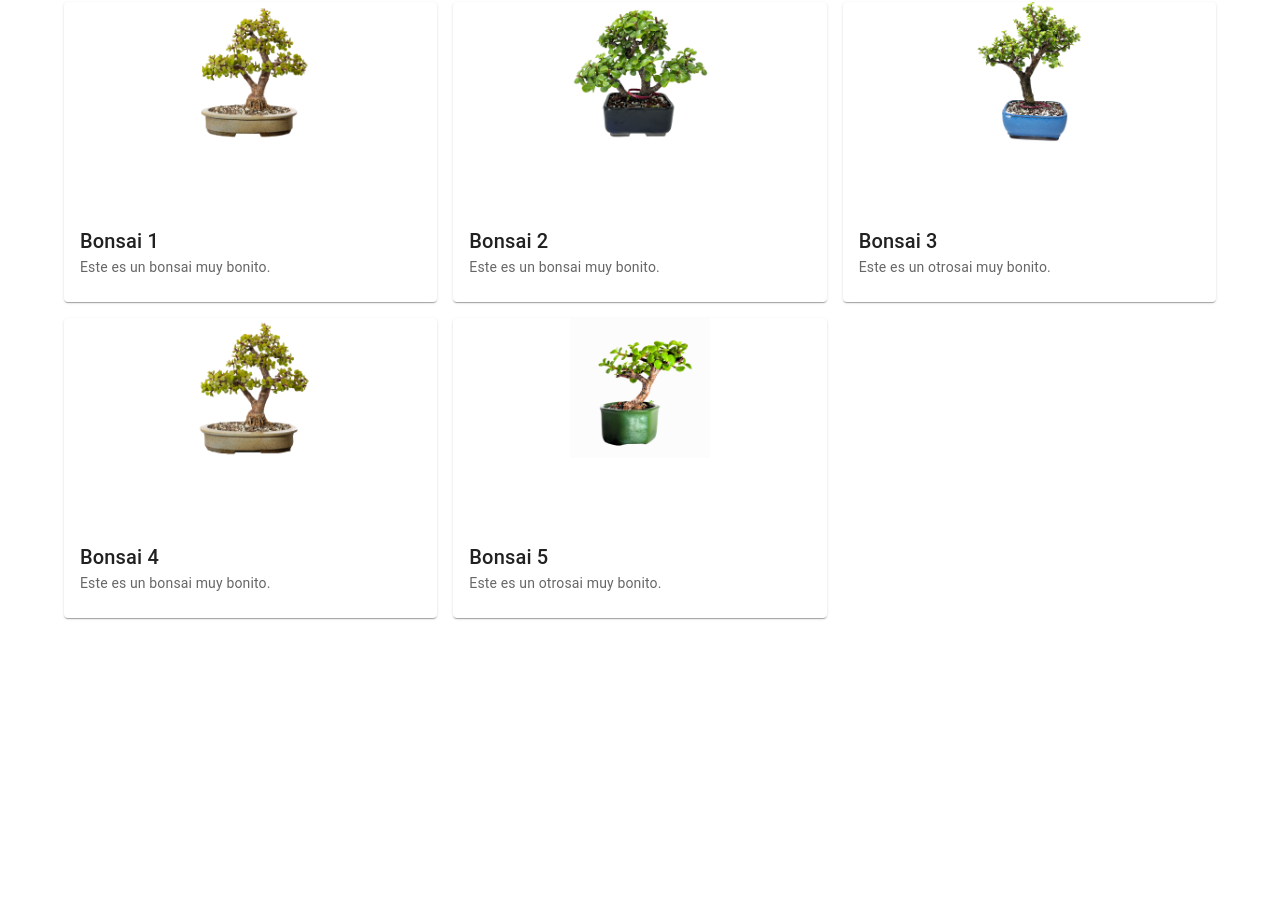
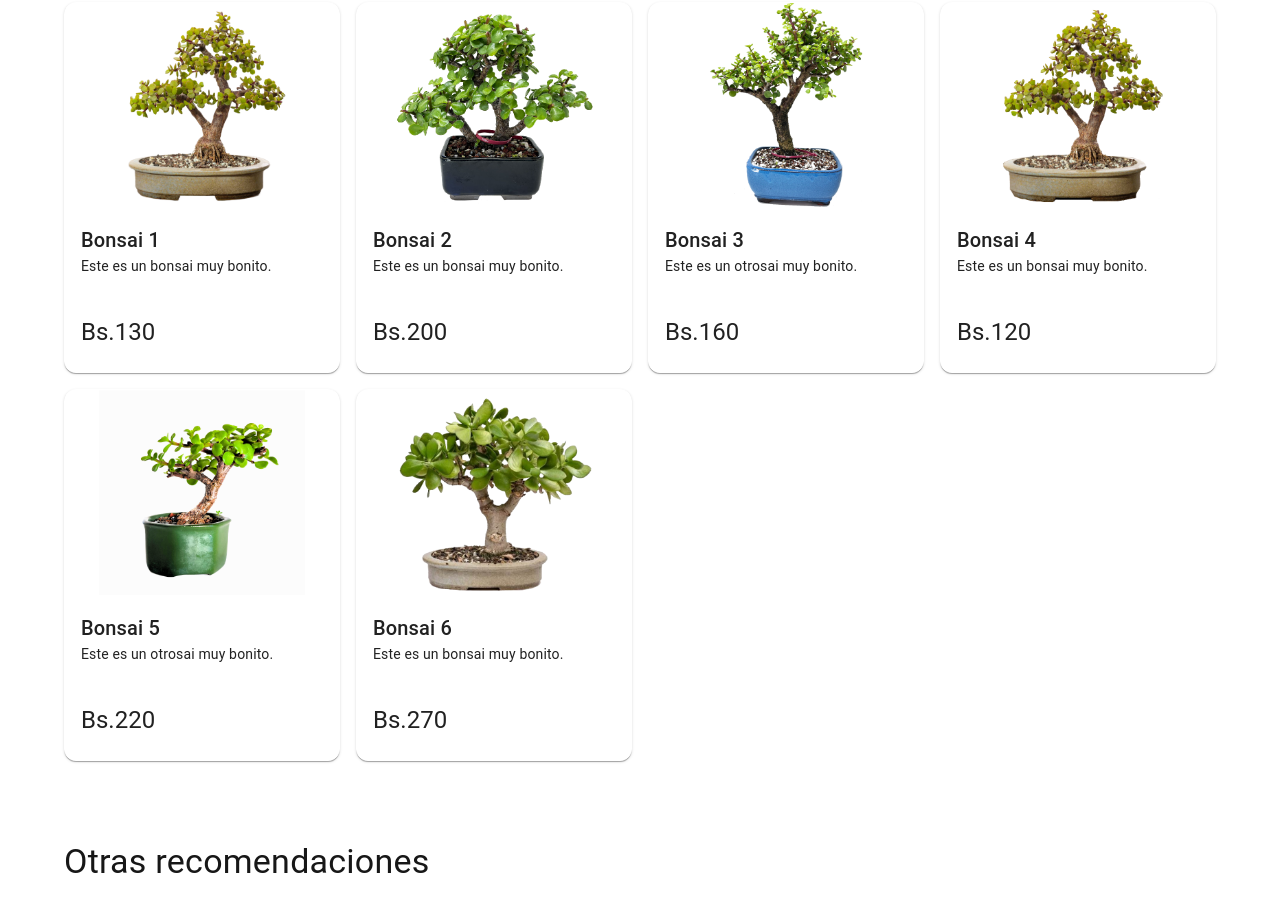
Before and after one commit to ludwingx/Raices-del-Oriente-App, a Next.js app: page / in a window 1280 px wide. Shown: the part 611-1522 px from the top of the page. Before the commit the page ends 1229 px from the top, so only its background shows below. Built offline with nearby package versions, Linux system fonts and the light colour scheme.

Commit message:
add cart and drawner, list cart

```diff
--- a/package.json
+++ b/package.json
@@ -11,8 +11,8 @@
   "dependencies": {
     "@emotion/react": "^11.13.3",
     "@emotion/styled": "^11.13.0",
-    "@mui/icons-material": "^6.1.2",
-    "@mui/material": "^6.1.2",
+    "@mui/icons-material": "^6.1.3",
+    "@mui/material": "^6.1.3",
     "next": "14.2.14",
     "react": "^18",
     "react-dom": "^18"
--- a/src/app/globals.css
+++ b/src/app/globals.css
@@ -65,3 +65,20 @@ body {
   position: relative;
   overflow: visible;
 }
+.cardProduct{
+  color: white;
+  background-color: rgba(255, 255, 255, 0.087); /* Fondo transparente */
+  backdrop-filter: blur(10px); /* Efecto borroso */
+  -webkit-backdrop-filter: blur(10px); /* Soporte para Safari */
+  box-shadow: none; /* Elimina la sombra predeterminada */
+  border: white 1px solid;
+  border-radius: 15px;
+
+}
+.imgCardProduct{
+  width: 100%;
+  height: 200px;
+}
+.buttonCart{
+  background-color: rgb(7, 48, 8);
+}
--- a/src/app/layout.tsx
+++ b/src/app/layout.tsx
@@ -15,9 +15,10 @@ const geistMono = localFont({
 });
 
 export const metadata: Metadata = {
-  title: "Create Next App",
-  description: "Generated by create next app",
+  title: "Bonsais para ti",
+  description: "Explora nuestros bonsais exclusivos para mejorar tu entorno.",
 };
+
 
 export default function RootLayout({
   children,
--- a/src/app/page.tsx
+++ b/src/app/page.tsx
@@ -44,6 +44,11 @@ export default function Home() {
         </Grid>
       </Box>
       <Catalog></Catalog>
+      <Box sx={{ my: 10 }}>
+        <Typography variant="h4" component="h2" gutterBottom>
+          Otras recomendaciones
+        </Typography>
+      </Box>
     </Container>
   );
 }
--- a/src/components/catalog.tsx
+++ b/src/components/catalog.tsx
@@ -1,19 +1,44 @@
-import { Box, Button, Card, CardContent, CardMedia, Grid, Typography } from '@mui/material';
-import React from 'react';
+'use client';
 
-// Array de ejemplo con información de bonsais
-const bonsais = [
-  { id: 1, name: 'Bonsai 1', description: 'Este es un bonsai muy bonito.', imageUrl: '/plant1.png' },
-  { id: 2, name: 'Bonsai 2', description: 'Este es un bonsai muy bonito.', imageUrl: '/plant2.png' },
-  { id: 3, name: 'Bonsai 3', description: 'Este es un otrosai muy bonito.', imageUrl: '/plant3.png' },
-  { id: 4, name: 'Bonsai 4', description: 'Este es un bonsai muy bonito.', imageUrl: '/plant4.png' },
-  { id: 5, name: 'Bonsai 5', description: 'Este es un otrosai muy bonito.', imageUrl: '/plant5.png' },
-];
+import { Box, Button, Card, CardActions, CardContent, CardMedia, Grid, IconButton, Typography, Drawer, Divider } from '@mui/material';
+import React, { useState } from 'react';
+import AddShoppingCartIcon from '@mui/icons-material/AddShoppingCart';
+import ShoppingBasketIcon from '@mui/icons-material/ShoppingBasket';
+import CloseIcon from '@mui/icons-material/Close';
+import DeleteIcon from '@mui/icons-material/Delete'; // Importar el ícono de eliminación
+import { bonsais, Bonsai } from './plants';
 
-const Catalog = () => {
+const Catalog: React.FC = () => {
+  const [cartTotal, setCartTotal] = useState<number>(0);
+  const [cartItems, setCartItems] = useState<Bonsai[]>([]);
+  const [isCartOpen, setIsCartOpen] = useState(false);
+
+  const toggleCart = (product: Bonsai) => {
+    setCartItems(prev => {
+      const isAdded = prev.some(item => item.id === product.id);
+
+      if (!isAdded) {
+        return [...prev, product];
+      } else {
+        return prev.filter(item => item.id !== product.id);
+      }
+    });
+
+    setCartTotal(prevTotal => prevTotal + (cartItems.some(item => item.id === product.id) ? -product.price : product.price));
+  };
+
+  const toggleCartView = () => {
+    setIsCartOpen(!isCartOpen);
+  };
+
+  // Nueva función para eliminar un artículo del carrito desde el Drawer
+  const removeFromCart = (product: Bonsai) => {
+    setCartItems(prev => prev.filter(item => item.id !== product.id));
+    setCartTotal(prevTotal => prevTotal - product.price);
+  };
+
   return (
     <Box sx={{ mt: 20 }}>
-      {/* Contenedor para el título y el botón */}
       <Box display="flex" justifyContent="space-between" alignItems="center" mb={2}>
         <Typography variant="h6">
           Bonsais recomendados para ti
@@ -24,28 +49,116 @@ const Catalog = () => {
       </Box>
 
       <Grid container spacing={2}>
-        {bonsais.map((bonsai) => (
-          <Grid item xs={12} sm={6} md={4} key={bonsai.id}>
-            {/* Fijar tamaño de la Card */}
-            <Card sx={{ height: 300, display: 'flex', flexDirection: 'column', justifyContent: 'space-between' }}>
-              <CardMedia
-                component="img"
-                image={bonsai.imageUrl}
-                alt={bonsai.name}
-                sx={{ height: 140, objectFit: 'contain' }} // Fijar tamaño de la imagen
-              />
+        {bonsais.map((bonsai: Bonsai) => (
+          <Grid item xs={6} sm={6} md={3} key={bonsai.id}>
+            <Card className="cardProduct" sx={{ display: 'flex', flexDirection: 'column', justifyContent: 'space-between', borderRadius: '12px' }}>
+              <Box sx={{ position: 'relative', paddingTop: '75%', overflow: 'hidden' }}>
+                <CardMedia
+                  component="img"
+                  image={bonsai.imageUrl}
+                  alt={bonsai.name}
+                  sx={{
+                    position: 'absolute',
+                    top: '50%',
+                    left: '50%',
+                    transform: 'translate(-50%, -50%)',
+                    maxWidth: '100%',
+                    maxHeight: '100%',
+                    objectFit: 'contain'
+                  }}
+                />
+              </Box>
               <CardContent>
                 <Typography variant="h6">{bonsai.name}</Typography>
-                <Typography variant="body2" color="text.secondary">
+                <Typography variant="body2">
                   {bonsai.description}
                 </Typography>
               </CardContent>
+              <CardActions sx={{ justifyContent: 'space-between', p: 2 }}>
+                <Typography variant="h5">
+                  Bs.{bonsai.price}
+                </Typography>
+                <IconButton
+                  size="large"
+                  sx={{ color: 'white', backgroundColor: 'rgba(255, 255, 255, 0.087)' }}
+                  onClick={() => toggleCart(bonsai)}
+                >
+                  {cartItems.some(item => item.id === bonsai.id) ? <ShoppingBasketIcon /> : <AddShoppingCartIcon />}
+                </IconButton>
+              </CardActions>
             </Card>
           </Grid>
         ))}
       </Grid>
+
+      {cartItems.length > 0 && (
+        <Box
+          sx={{
+            position: 'fixed',
+            bottom: 0,
+            left: 0,
+            right: 0,
+            backgroundColor: 'white',
+            boxShadow: '0px -2px 10px rgba(0, 0, 0, 0.2)',
+            padding: 2,
+            display: 'flex',
+            justifyContent: 'space-between',
+            alignItems: 'center'
+          }}
+        >
+          <Grid container spacing={2} >
+            <Grid item xs={5}>
+                <Typography  sx={{ color: 'black' }}>
+                      {cartItems.length} {cartItems.length === 1 ? 'Producto' : 'Productos'}
+                  </Typography>
+                <Typography sx={{ color: 'black', fontWeight: 'bold', fontSize: '20px' }}>
+                  Bs. {cartTotal.toFixed(2)}
+                </Typography>
+            </Grid>
+            <Grid item xs={7} sx={{ display: 'flex', justifyContent: 'flex-end' }} >
+              <Button className='buttonCart'  onClick={toggleCartView}>
+                Ver Carrito
+              </Button>
+            </Grid>
+          </Grid>
+        </Box>
+      )}
+
+      <Drawer anchor="bottom" open={isCartOpen} onClose={toggleCartView}>
+        <Box sx={{ width: 300, p: 2 }}>
+          <IconButton sx={{ position: 'absolute', top: 8, right: 8 }} onClick={toggleCartView}>
+            <CloseIcon sx={{ color: 'white' }} />
+          </IconButton>
+          <Box display="flex" justifyContent="space-between" alignItems="center">
+            <Typography variant="h6">Carrito de Compras</Typography>
+          </Box>
+
+          {cartItems.map((item) => (
+            <Box key={item.id} sx={{ mt: 2, display: 'flex', justifyContent: 'space-between', alignItems: 'center' }}>
+               {/* Card pequeña para la imagen */}
+               <Card className='cardProduct' sx={{ width: 80, height: 80, mr: 2 }}>
+                <CardMedia
+                  component="img"
+                  image={item.imageUrl}
+                  alt={item.name}
+                  sx={{ width: '100%', height: '100%', objectFit: 'cover' }}
+                />
+              </Card>
+              <Typography>{item.name} - Bs. {item.price.toFixed(2)}</Typography>
+              <IconButton onClick={() => removeFromCart(item)} size="small">
+                <DeleteIcon sx={{ color: 'white' }} /> {/* Ícono de eliminación */}
+              </IconButton>
+            </Box>
+          ))}
+
+          <Box mt={2}>
+            <Typography variant="h6">Total: Bs. {cartTotal.toFixed(2)}</Typography>
+            <Button>Comprar</Button>
+          </Box>
+        </Box>
+      </Drawer>
     </Box>
   );
-}
+};
 
 export default Catalog;
--- /dev/null
+++ b/src/components/plants.ts
@@ -0,0 +1,17 @@
+// bonsaiData.ts
+export type Bonsai = {
+  id: number;
+  name: string;
+  description: string;
+  price: number;
+  imageUrl: string;
+};
+
+export const bonsais: Bonsai[] = [
+  { id: 1, name: 'Bonsai 1', description: 'Este es un bonsai muy bonito.', price: 130, imageUrl: '/plant1.png' },
+  { id: 2, name: 'Bonsai 2', description: 'Este es un bonsai muy bonito.', price: 200, imageUrl: '/plant2.png' },
+  { id: 3, name: 'Bonsai 3', description: 'Este es un otrosai muy bonito.', price: 160, imageUrl: '/plant3.png' },
+  { id: 4, name: 'Bonsai 4', description: 'Este es un bonsai muy bonito.', price: 120, imageUrl: '/plant4.png' },
+  { id: 5, name: 'Bonsai 5', description: 'Este es un otrosai muy bonito.', price: 220, imageUrl: '/plant5.png' },
+  { id: 6, name: 'Bonsai 6', description: 'Este es un bonsai muy bonito.', price: 270, imageUrl: '/plant6.png' },
+];
```
Also changed, not shown: 1 other file (tests, documents, lock files or other folders).
